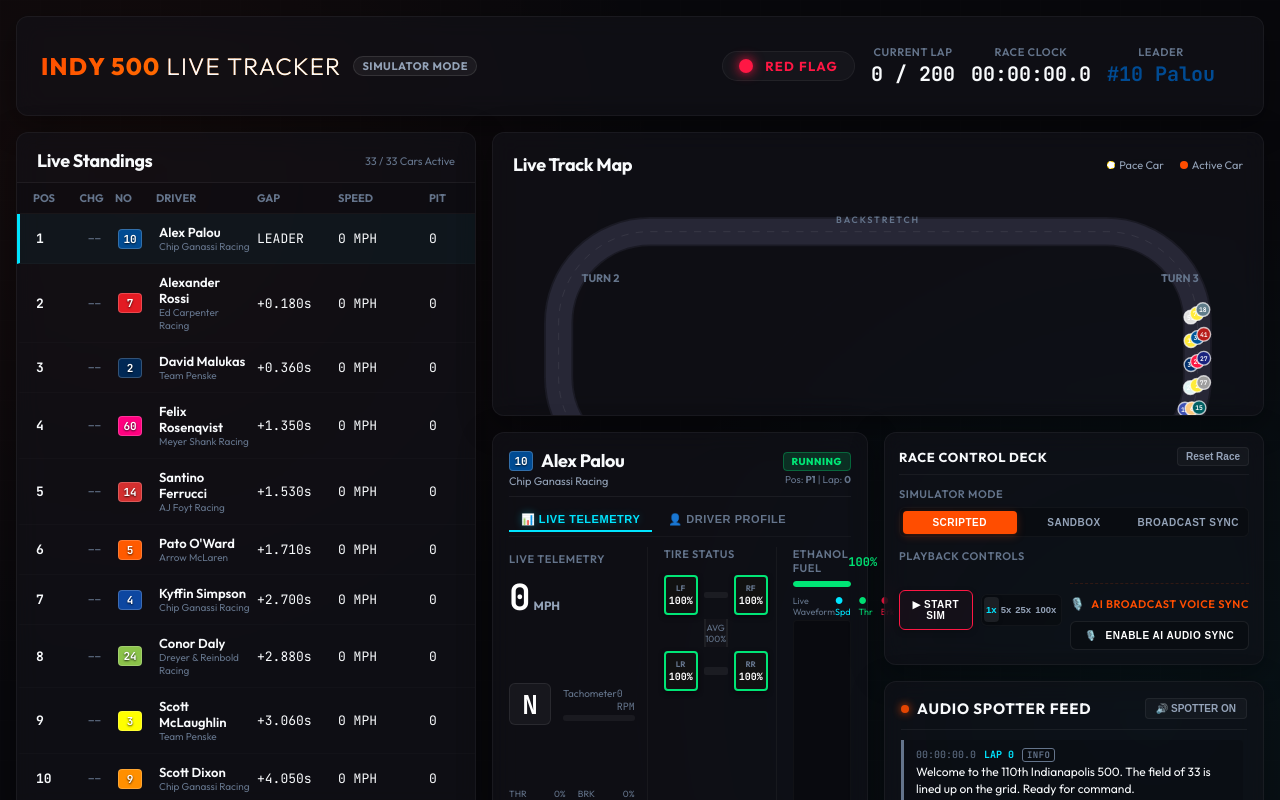
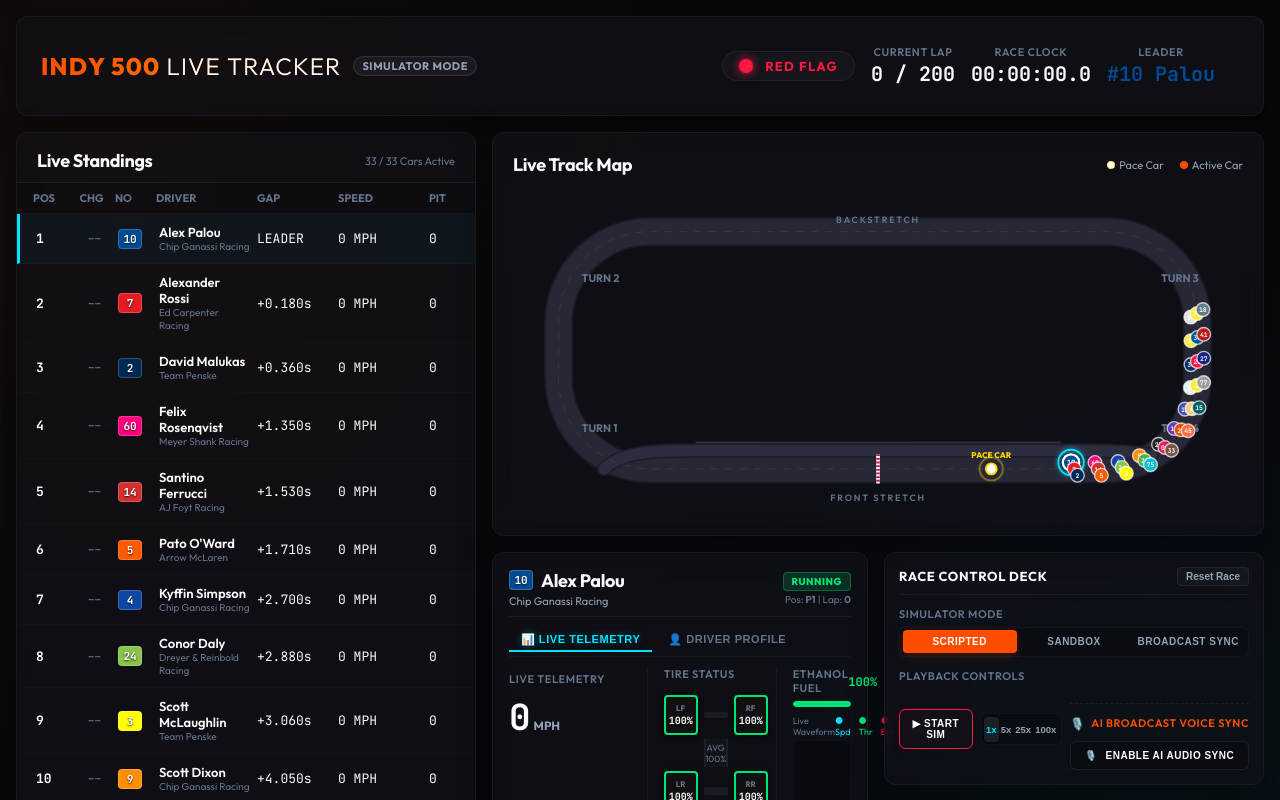
Before and after one commit to dustin-lennon/indy500-tracker, a React (Vite) app: page / in a window 1280 px wide. Shown: the top 800 px of the page. Built offline with nearby package versions, Linux system fonts and the light colour scheme.

Commit message:
fix: Adjust right-column and bottom-split layout to prevent card overflow and footer overlapping

```diff
--- a/src/index.css
+++ b/src/index.css
@@ -186,7 +186,7 @@
   display: flex;
   flex-direction: column;
   height: calc(100vh - 120px);
-  min-height: 0;
+  min-height: 500px;
 }
 
 @media (max-width: 1200px) {
@@ -196,18 +196,11 @@
 }
 
 .right-column {
-  display: grid;
-  grid-template-rows: 1fr auto;
+  display: flex;
+  flex-direction: column;
   gap: 16px;
-  height: calc(100vh - 120px);
-  min-height: 0;
-}
-
-@media (max-width: 1200px) {
-  .right-column {
-    height: auto;
-    grid-template-rows: auto auto;
-  }
+  min-height: calc(100vh - 120px);
+  height: auto;
 }
 
 .bottom-split {
@@ -215,7 +208,7 @@
   grid-template-columns: 1fr 380px;
   gap: 16px;
   min-height: 280px;
-  max-height: 380px;
+  height: auto;
 }
 
 @media (max-width: 900px) {
```
